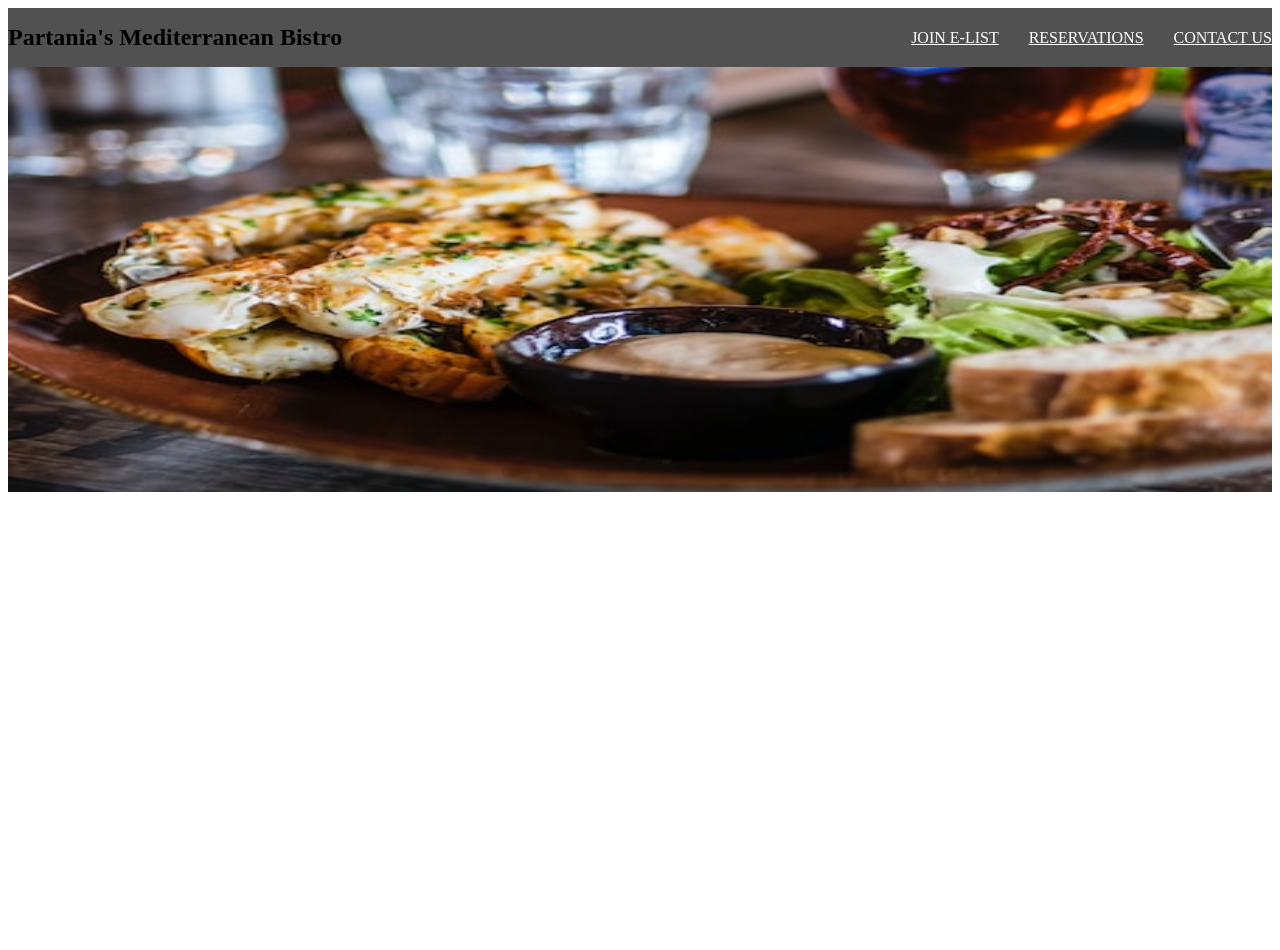
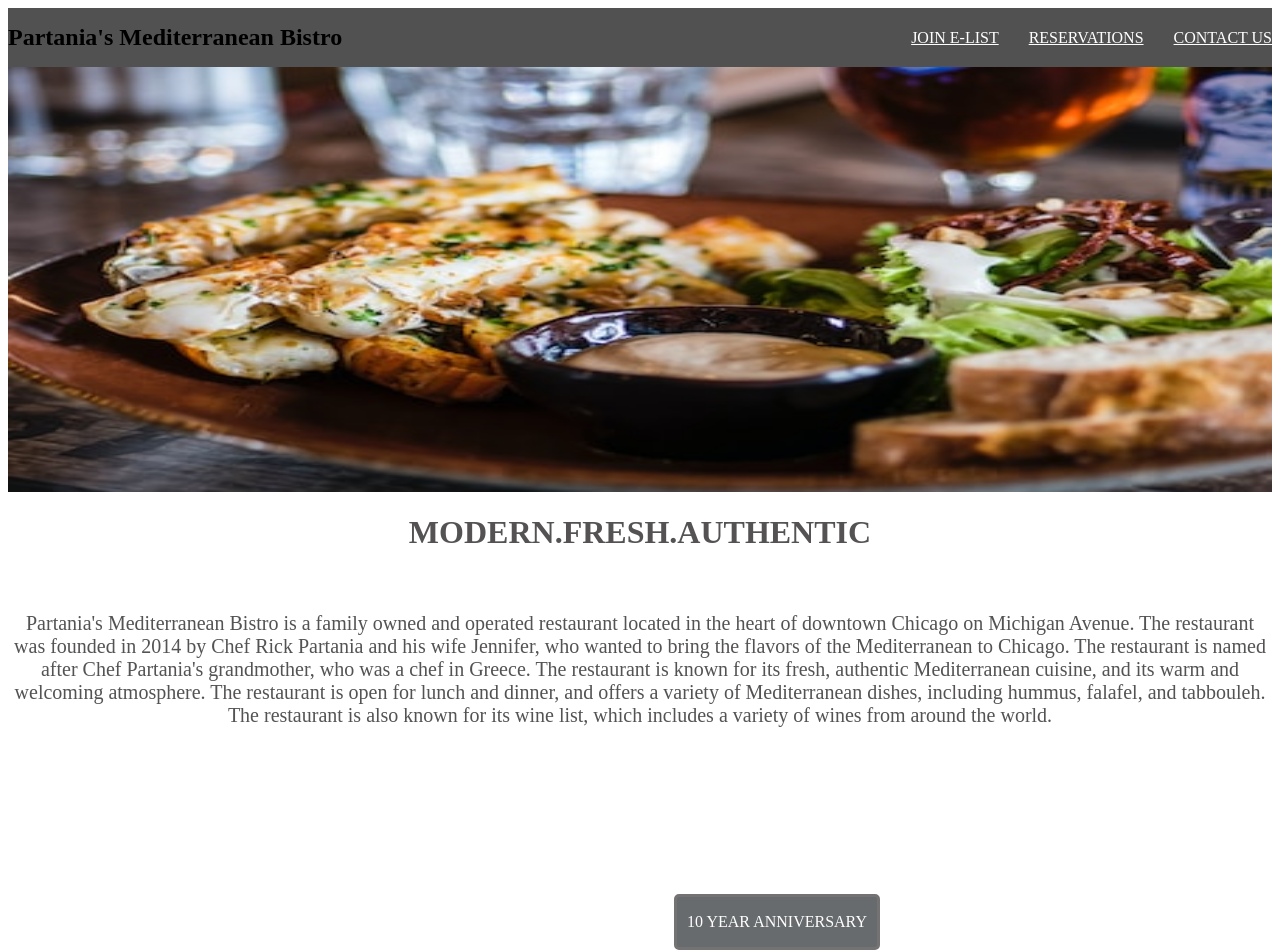
Before and after one commit to jh115424/restaurant-menu-new, a React (Vite) app: page / in a window 1280 px wide. Before the commit the page ends 800 px from the top, so only its background shows below. Built offline with nearby package versions, Linux system fonts and the light colour scheme.

Commit message:
history text done pon home page

```diff
--- a/src/Pages/RestaurantHomePage.tsx
+++ b/src/Pages/RestaurantHomePage.tsx
@@ -1,7 +1,7 @@
 import React from "react";
 import { Link } from "react-router-dom";
 import "./restaurantHomePage.css";
-import mainImage from './images/mainImage.jpeg'
+import mainImage from "./images/mainImage.jpeg";
 
 export default function RestaurantHomePage() {
   return (
@@ -23,7 +23,30 @@ export default function RestaurantHomePage() {
         </div>
       </div>
       <img src={mainImage} alt="salmon" className="main-image" />
+      <div className="anniversary-banner-box">
+        <p>10 YEAR ANNIVERSARY</p>
+      </div>
 
+      <div className="brief-history">
+        <div className="history-header">
+          <h1>MODERN.FRESH.AUTHENTIC</h1>
+        </div>
+        <div className="history-text">
+          <p>
+            Partania's Mediterranean Bistro is a family owned and operated
+            restaurant located in the heart of downtown Chicago on Michigan Avenue.
+            The restaurant was founded in 2014 by Chef Rick Partania
+            and his wife Jennifer, who wanted to bring the flavors of the Mediterranean
+            to Chicago. The restaurant is named after Chef Partania's
+            grandmother, who was a chef in Greece. The restaurant is known for
+            its fresh, authentic Mediterranean cuisine, and its warm and
+            welcoming atmosphere. The restaurant is open for lunch and dinner,
+            and offers a variety of Mediterranean dishes, including hummus,
+            falafel, and tabbouleh. The restaurant is also known for its wine
+            list, which includes a variety of wines from around the world.
+          </p>
+        </div>
+      </div>
     </>
   );
 }
--- a/src/Pages/contact.css
+++ b/src/Pages/contact.css
@@ -1,8 +1,4 @@
-/* .ContactUs {
 
-        background-color: lightskyblue;
-
-} */
 
 .Contact-Header {
   display: flex;
--- a/src/Pages/restaurantHomePage.css
+++ b/src/Pages/restaurantHomePage.css
@@ -1,12 +1,13 @@
-
-
 .container {
   display: flex;
   align-items: center;
+
   list-style: none;
   justify-content: space-between;
   background-color: rgba(81, 81, 81, 1);
-
+  position: sticky;
+  top: 0;
+  overflow: hidden;
 }
 
 .name {
@@ -18,31 +19,65 @@
   display: flex;
   justify-content: space-between;
   align-items: center;
-
 }
 
-.Reservation-Main-Header{
+.Reservation-Main-Header {
   display: flex;
   font-family: cursive;
   list-style: none;
   gap: 30px;
-
 }
-.Main-Header{
+.Main-Header {
   display: flex;
   font-family: cursive;
   list-style: none;
   gap: 30px;
-
 }
 
 a {
-    color: #FFF;
+  color: #fff;
 }
-
 
 img.main-image {
   width: -webkit-fill-available;
   min-height: 425px;
   display: block;
 }
+
+.anniversary-banner-box {
+  position: relative;
+  height: 50px;
+  width: 200px;
+  justify-content: center;
+  display: flex;
+  text-align: center;
+  position: absolute;
+  bottom: -150px;
+  right: 400px;
+  border-radius: 5px;
+  color: rgb(255, 255, 255);
+  border-color: rgb(255, 255, 255);
+  background-color: rgba(47, 50, 53, 0.72);
+  border: 3px solid #747272;
+}
+
+.history-header {
+  text-align: center;
+  font-family: serif;
+  font-weight: 100;
+color: #545252;
+  font-style: normal;
+  padding-bottom: 20px;
+  text-transform: none;
+}
+
+.history-text {
+  text-align: center;
+  font-family: serif;
+  font-size: 20px;
+  font-weight: 100;
+  color: #545252;
+  font-style: normal;
+  padding-bottom: 20px;
+  text-transform: none;
+}
```
Lines whose indentation alone changed are shown as unchanged.
